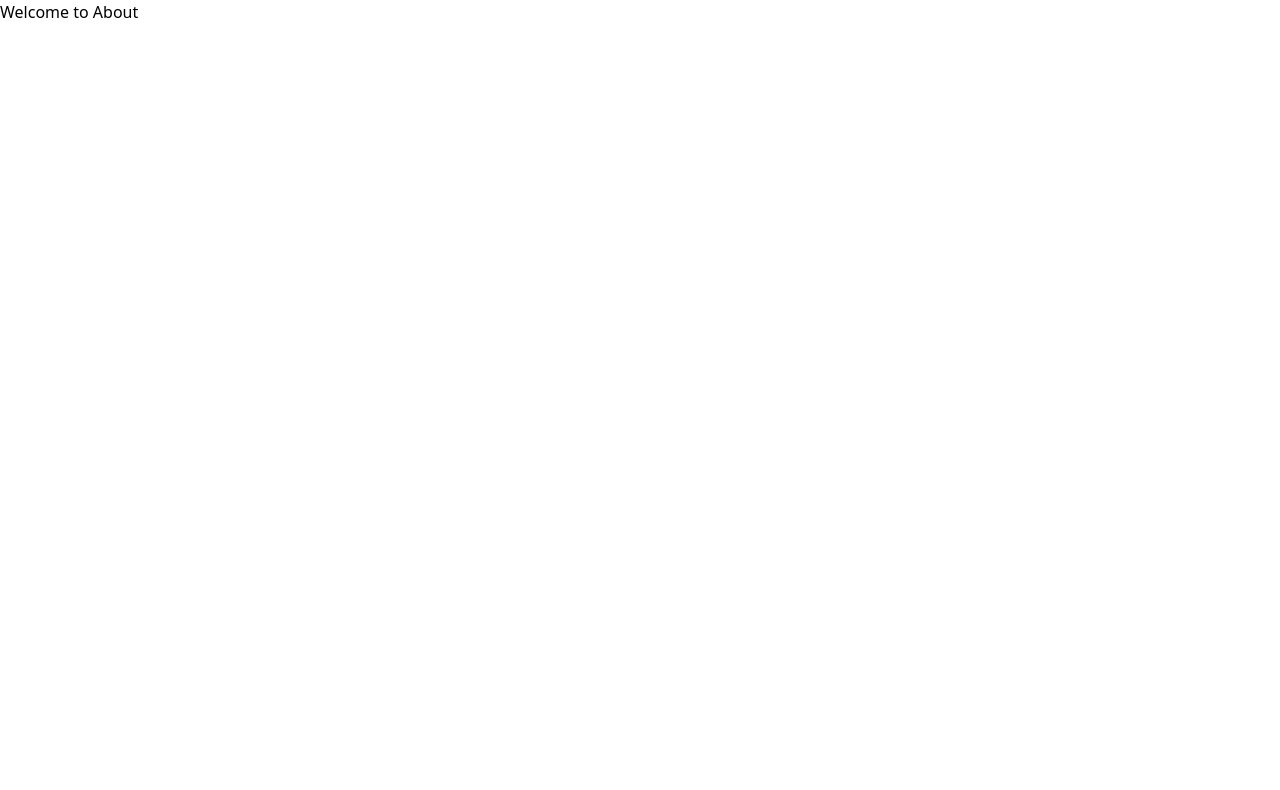
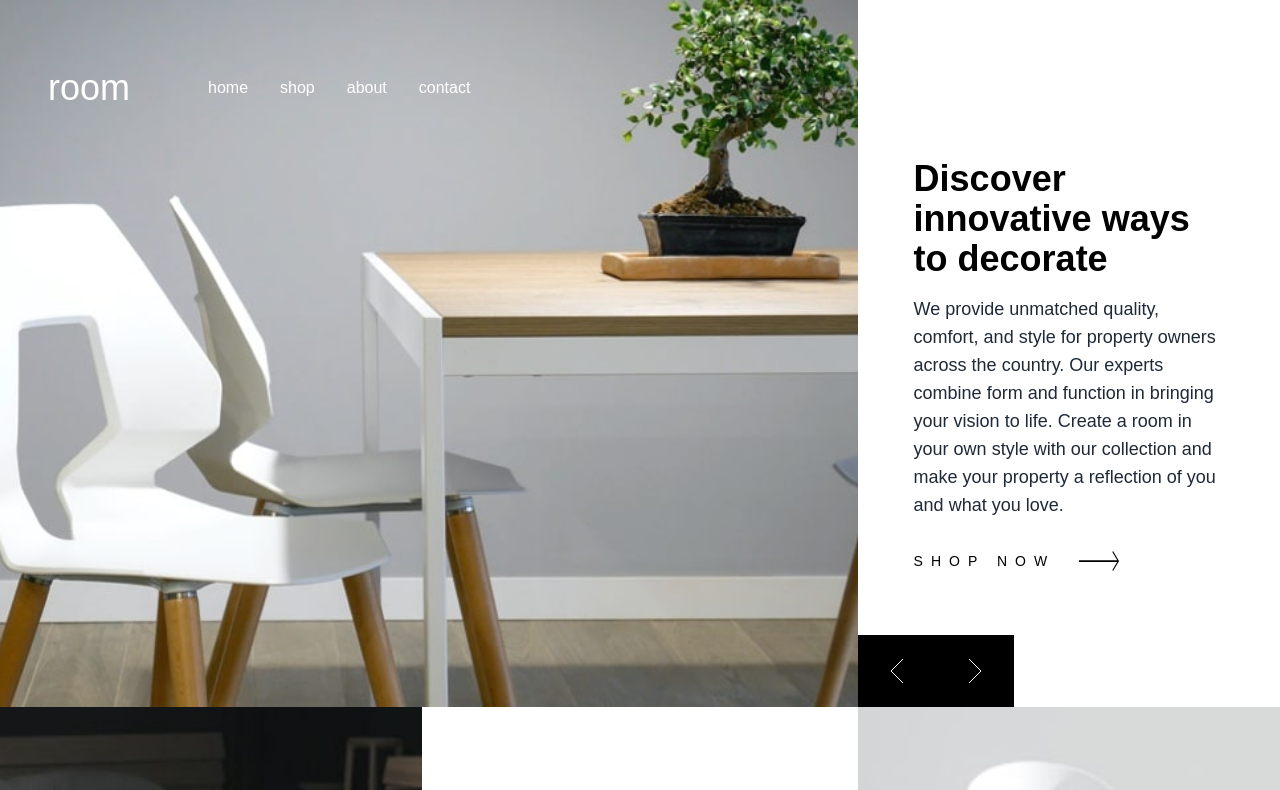
Before and after one commit to rob-noyes/room-homepage, a React (Create React App) app: page / in a window 1280 px wide. Shown: the top 790 px of the page. Built offline with nearby package versions, Linux system fonts and the light colour scheme.

Commit message:
fixed issue with links

```diff
--- a/src/Routes.js
+++ b/src/Routes.js
@@ -13,42 +13,42 @@ const Routes = () => {
       id: 0,
       title: 'Modern Cabinet',
       text: 'Styled Modern Wood Cabinet',
-      image: './room-homepage/images/shop/cabinet.jpeg',
+      image: './images/shop/cabinet.jpeg',
       amount: 1,
     },
     {
       id: 1,
       title: 'Modern Dark Stool',
       text: 'Elegent Styled Modern Stool',
-      image: './room-homepage/images/shop/stool.jpg',
+      image: './images/shop/stool.jpg',
       amount: 1,
     },
     {
       id: 2,
       title: 'Nightstand',
       text: 'Elegent Styled Modern Stool',
-      image: './room-homepage/images/shop/nightstand.jpg',
+      image: './images/shop/nightstand.jpg',
       amount: 1,
     },
     {
       id: 3,
       title: 'Dresser',
       text: 'Mid Century Modern Dresser',
-      image: './room-homepage/images/shop/dresser.jpg',
+      image: './images/shop/dresser.jpg',
       amount: 1,
     },
     {
       id: 4,
       title: 'Pink Chair',
       text: 'Modern Pink Armchair',
-      image: './room-homepage/images/shop/pinkchair.jpg',
+      image: './images/shop/pinkchair.jpg',
       amount: 1,
     },
     {
       id: 5,
       title: 'Armless Chair',
       text: 'Sleek Retro Style Armless Chair',
-      image: './room-homepage/images/shop/armlesschair.jpg',
+      image: './images/shop/armlesschair.jpg',
       amount: 1,
     },
   ]);
@@ -86,10 +86,10 @@ const Routes = () => {
   return (
     <BrowserRouter>
       <Switch>
-        <Route exact path="/room-homepage" component={() => <App />} />
+        <Route exact path="/" component={() => <App />} />
         <Route
           exact
-          path="/room-homepage/cart"
+          path="/cart"
           component={() => (
             <Cart
               shoppingCart={shoppingCart}
@@ -101,7 +101,7 @@ const Routes = () => {
         />
         <Route
           exact
-          path="/room-homepage/shop"
+          path="/shop"
           component={() => (
             <Shop
               products={products}
@@ -110,8 +110,8 @@ const Routes = () => {
             />
           )}
         />
-        <Route exact Path="/room-homepage/about" component={About} />
-        <Route exact path="/room-homepage/contact" component={Contact} />
+        <Route exact Path="/about" component={About} />
+        <Route exact path="/contact" component={Contact} />
       </Switch>
     </BrowserRouter>
   );
--- a/src/components/Carousel.js
+++ b/src/components/Carousel.js
@@ -59,25 +59,19 @@ const Carousel = () => {
             onClick={leftClick}
             className="bg-black px-6 py-4 lg:px-8 lg:py-6"
           >
-            <img
-              src="room-homepage/images/icon-angle-left.svg"
-              alt="arrow left"
-            />
+            <img src="images/icon-angle-left.svg" alt="arrow left" />
           </button>
           <button
             onClick={rightClick}
             className="bg-black px-6 py-4 lg:px-8 lg:py-6"
           >
-            <img
-              src="room-homepage/images/icon-angle-right.svg"
-              alt="arrow right"
-            />
+            <img src="images/icon-angle-right.svg" alt="arrow right" />
           </button>
         </div>
         <div className="pt-8 lg:my-middle lg:mb-12">
           <Tile header={currentImage.title} text={currentImage.text} />
           <div className="flex flex-row">
-            <Link to="/room-homepage/shop">
+            <Link to="/shop">
               <h3 className="text-sm px-8 mt-4 py-4 tracking-realwide flex lg:px-14">
                 SHOP NOW
                 <img className="px-6" src="./images/icon-arrow.svg" alt="" />
@@ -90,19 +84,13 @@ const Carousel = () => {
             onClick={leftClick}
             className="bg-black px-6 py-4 lg:px-8 lg:py-6"
           >
-            <img
-              src="room-homepage/images/icon-angle-left.svg"
-              alt="arrow left"
-            />
+            <img src="images/icon-angle-left.svg" alt="arrow left" />
           </button>
           <button
             onClick={rightClick}
             className="bg-black px-6 py-4 lg:px-8 lg:py-6"
           >
-            <img
-              src="room-homepage/images/icon-angle-right.svg"
-              alt="arrow right"
-            />
+            <img src="images/icon-angle-right.svg" alt="arrow right" />
           </button>
         </div>
       </div>
--- a/src/components/Header.js
+++ b/src/components/Header.js
@@ -22,7 +22,7 @@ const Header = ({ navbar, onClick }) => {
 
       <div className="flex w-screen justify-center text-4xl lg:flex lg:justify-start text-white lg:pt-8 lg:pl-12">
         <h3 className={navbar ? 'hidden ' : 'py-4 text-white'}>
-          <Link to="/room-homepage/">room</Link>
+          <Link to="/">room</Link>
         </h3>
       </div>
       <div className="lg:absolute lg:left-32 lg:px-4 lg:text-white lg:pt-14 lg:pl-16">
@@ -34,16 +34,16 @@ const Header = ({ navbar, onClick }) => {
           }
         >
           <li className="px-2 lg:px-4">
-            <Link to="/room-homepage/">home</Link>
+            <Link to="/">home</Link>
           </li>
           <li className="px-2 lg:px-4">
-            <Link to="/room-homepage/shop">shop</Link>
+            <Link to="/shop">shop</Link>
           </li>
           <li className="px-2 lg:px-4">
-            <Link to="/room-homepage/about">about</Link>
+            <Link to="/about">about</Link>
           </li>
           <li className="px-2 lg:px-4">
-            <Link to="/room-homepage/contact">contact</Link>
+            <Link to="/contact">contact</Link>
           </li>
         </ul>
       </div>
--- a/src/components/MainContent.js
+++ b/src/components/MainContent.js
@@ -3,7 +3,7 @@ const MainContent = () => {
     <div className="flex flex-col justify-center items-center lg:grid lg:grid-cols-thirds lg:items-stretch lg:h-full">
       <div className="pt-16 lg:pt-0">
         <img
-          src="./room-homepage/images/imagedark.jpg"
+          src="./images/imagedark.jpg"
           alt=""
           className="lg:h-full object-cover lg:w-full"
         />
@@ -21,7 +21,7 @@ const MainContent = () => {
       </div>
       <div className="pt-16 lg:pt-0">
         <img
-          src="./room-homepage/images/imagelight.jpg"
+          src="./images/imagelight.jpg"
           alt=""
           className="lg:h-full object-cover lg:w-full"
         />
--- a/src/components/pages/Cart.js
+++ b/src/components/pages/Cart.js
@@ -19,7 +19,7 @@ const Cart = ({ shoppingCart, onRemove, addQuantity, removeQuantity }) => {
         <div className="h-32 bg-office bg-cover bg-center shadow-xl"></div>
         <div className="flex flex-row justify-start mx-4 mt-6">
           <button className="flex flex-row text-lg w-full">
-            <Link to="/room-homepage/shop">
+            <Link to="/shop">
               <MdArrowBackIos /> <span className="">Back to Shop</span>
             </Link>
           </button>
--- a/src/components/pages/Shop.js
+++ b/src/components/pages/Shop.js
@@ -22,15 +22,12 @@ const Shop = ({ products, onAdd }) => {
             : 'fixed z-30 bg-gray-400 rounded-full bg-opacity-70 right-0 m-5 p-2 mt-9 text-2xl text-white'
         }
       >
-        <Link to="/room-homepage/cart">
+        <Link to="/cart">
           <FaShoppingCart />
         </Link>
       </div>
       <div className={navbarOpen ? ' h-screen z-20 opacity-20' : ''}>
-        <img
-          src="./room-homepage/images/shop/greencouch.jpg"
-          alt="leather couch"
-        ></img>
+        <img src="./images/shop/greencouch.jpg" alt="leather couch"></img>
         <div className="grid grid-cols-2 gap-3 justify-items-center pt-4 mx-4">
           {products.map((product) => {
             if (products.length === 0) {
--- a/src/components/utilities/CartContent.js
+++ b/src/components/utilities/CartContent.js
@@ -1,6 +1,6 @@
 import { FaTrash } from 'react-icons/fa';
 
-const CartContent = (cartItem, addQuantity, removeQuantity, onRemove) => {
+const CartContent = (cartItem) => {
   console.log(cartItem.cartItem);
   return (
     <div
```
